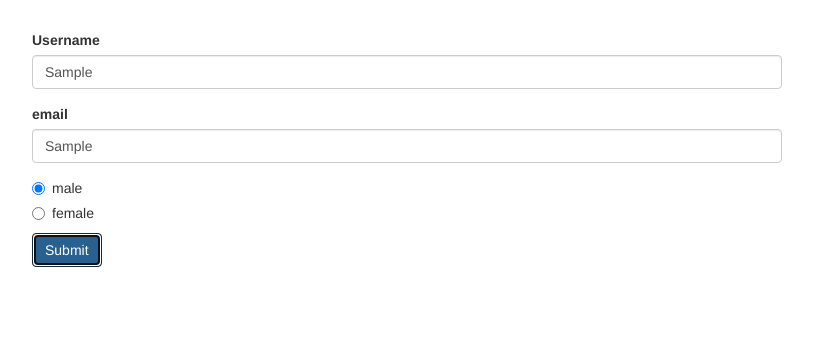
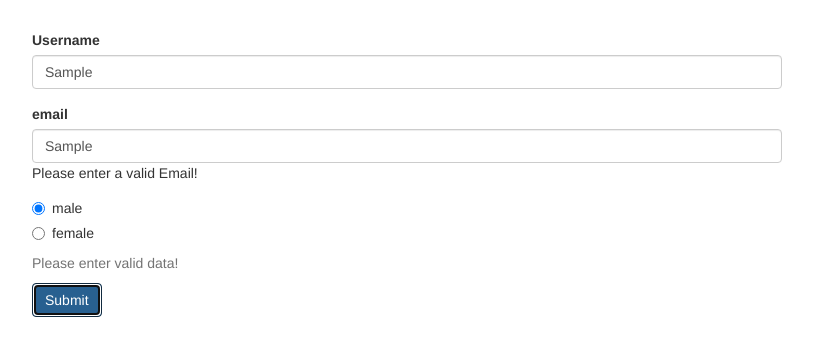
Before and after one commit to manuarora700/angular-forms-reactive, an Angular app: page / in a window 1280 px wide. Both pictures are taken after typing "Sample", "Sample" into the empty fields and a click on the button "Submit". Shown: the top 356 px of the page, without its empty margins (233-1046 px from the left). Built offline with nearby package versions, Linux system fonts and the light colour scheme.

Commit message:
Displaying help messages

```diff
--- a/src/app/app.component.html
+++ b/src/app/app.component.html
@@ -12,8 +12,8 @@
 
             <p
             class="help-block"
-            *ngIf="!signupForm.get('username').valid && signupForm.get('username').touched"
-            >Please enter a valid username</p>
+            >
+            <span *ngIf="!signupForm.get('username').valid && signupForm.get('username').touched">Please enter a valid username!</span>
         </div>
         <div class="form-group">
           <label for="email">email</label>
@@ -22,6 +22,8 @@
             id="email"
             formControlName="email"
             class="form-control">
+            <span *ngIf="!signupForm.get('email').valid && signupForm.get('email').touched">Please enter a valid Email!</span>
+
         </div>
         <div class="radio" *ngFor="let gender of genders">
           <label>
@@ -30,7 +32,10 @@
               [value]="gender"
               formControlName="gender">{{ gender }}
           </label>
+
         </div>
+        <span class="help-block" *ngIf="!signupForm.valid && signupForm.touched">Please enter valid data!</span>
+
         <button class="btn btn-primary" type="submit">Submit</button>
       </form>
     </div>
```
